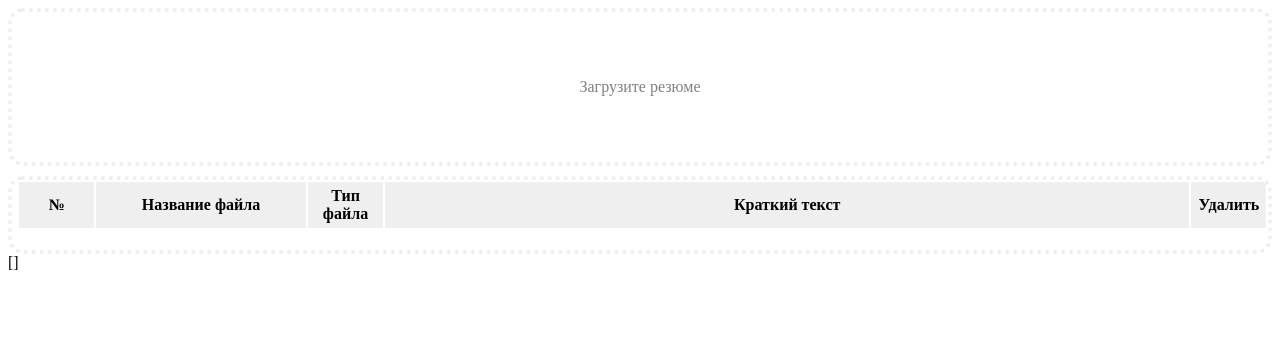
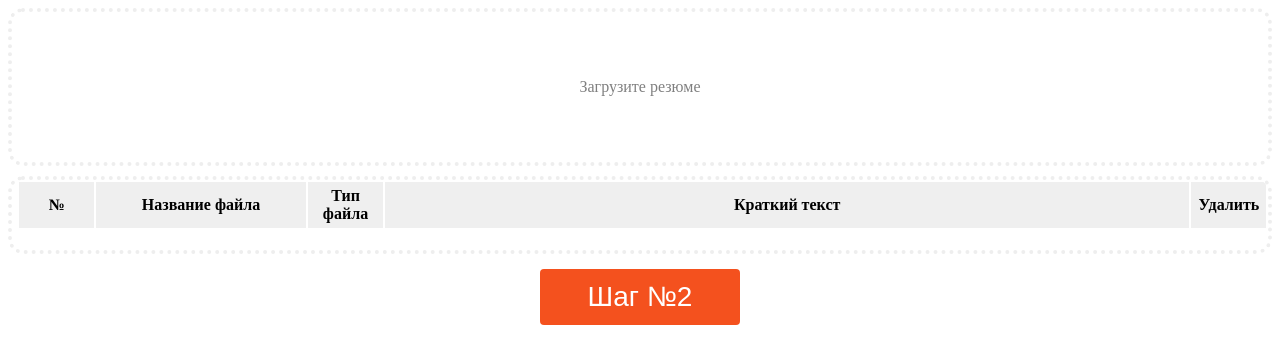
Before and after one commit to Nanix808/cv, a Vue app in the folder frontend/: page / in a window 1280 px wide. Shown: the top 364 px of the page. Built offline with nearby package versions, Linux system fonts and the light colour scheme.

Commit message:
add button next

```diff
--- a/frontend/package.json
+++ b/frontend/package.json
@@ -11,6 +11,7 @@
   "dependencies": {
     "pdfjs-dist": "^3.7.107",
     "vue": "^3.3.4",
+    "vue-router": "^4.2.2",
     "vuex": "^4.0.2"
   },
   "devDependencies": {
--- a/frontend/src/App.vue
+++ b/frontend/src/App.vue
@@ -1,47 +1,91 @@
 <script >
-import { ref, watchEffect } from 'vue';
+import { ref, computed } from 'vue';
+import { useStore } from 'vuex'
+import { useRouter, useRoute } from 'vue-router'
 import AreaUploader from '@/components/Area.vue';
 import TableWithStore from '@/components/Table_with_store.vue';
+import ButtonNext from '@/components/ui/button_next.vue';
 
 export default {
   components: {
     AreaUploader,
-    TableWithStore
+    TableWithStore,
+    ButtonNext
   },
 
   setup() {
-    const files = ref([]);
+
+    const store = useStore()
+    const router = useRouter()
+    const route = useRoute()
+    function pushWithQuery() {
+
+      // router.push({
+      //   name: 'search',
+
+      // })
+    }
+
+    const next_page = () => {
+      console.log("dddd")
+      // pushWithQuery()
+    }
 
 
-    const getData = async () => {
-      await fetch("https://api.chucknorris.io/jokes/random", {
-        method: 'GET' //optional
-    })
-      .then(async (response) => {
-        const data = await response.json()
-        console.log("data", data);
-        // this.data = data
-      })
-      .catch((error) => {return error})
 
-    };
+    // const getData = async () => {
+    //   await fetch("https://api.chucknorris.io/jokes/random", {
+    //     method: 'GET' //optional
+    // })
+    //   .then(async (response) => {
+    //     const data = await response.json()
+    //     console.log("data", data);
+    //     // this.data = data
+    //   })
+    //   .catch((error) => {return error})
 
-    watchEffect(() => console.log(files))
+    // };
 
-    return { files };
+
+
+    return {
+      lengthLoadingTexts: computed(() => store.getters.lengthTexts ? true : false),
+      next_page
+
+
+     };
   },
 };
 </script>
 
 <template>
   <div>
-    <AreaUploader v-model="files">
+    <AreaUploader>
     </AreaUploader>
     <TableWithStore></TableWithStore>
-    {{files }}
+
+
+    <div class="button_container">
+    <ButtonNext
+      @clicks="next_page"
+      :active = "lengthLoadingTexts"
+    >
+
+    </ButtonNext>
+  </div>
+
+
   </div>
 </template>
 
 <style scoped>
 
+.button_container{
+  margin-top: 10px;
+  display: flex;
+  align-items: center;
+  justify-content: center;
+}
+
+
 </style>
--- a/frontend/src/components/Area.vue
+++ b/frontend/src/components/Area.vue
@@ -26,19 +26,7 @@
         alt="Загрузите фото"
       >
     </div>
-    <!-- <div class="file-uploader__files">
-      <div
 
-        class="file-uploader__file"
-      >
-        <button
-          @click="increment"
-          class="file-uploader__remove"
-
-        > </button>
-        <img>
-      </div>
-    </div> -->
 
   </div>
 </template>
@@ -57,20 +45,21 @@ PDFJS.GlobalWorkerOptions.workerSrc ="https://cdn.jsdelivr.net/npm/pdfjs-dist@3.
 
 
 export default {
+
   components: {
 
   },
   props: {
-    modelValue: {
-      type: Array,
-      required: false,
-    },
+    // modelValue: {
+    //   type: Array,
+    //   required: false,
+    // },
   },
 
   emits: ['update:modelValue'],
 
   setup(props, { emit }) {
-    const { modelValue } = toRefs(props);
+    // const { modelValue } = toRefs(props);
     const store = useStore()
     const input = ref(null);
     const isDragStarted = ref(false);
@@ -103,35 +92,9 @@ export default {
       resolve(text);
     }
 
-
-        // var reader = new FileReader();
-        // reader.onload = (e) => {
-        //     var img = new Image();
-        //     img.onload = function () {
-        //       resolve(false);
-        //     };
-        //     img.onerror = function () {
-        //       resolve(true);
-        //     };
-        //     img.src = e.target.result;
-        // }
-        // reader.readAsDataURL(file);
     });
   }
 
-
-  //  const filesReader = (path) => {
-
-  //   const fileReader = new window.FileReader()
-  //     fileReader.readAsDataURL(path)
-  //     fileReader.onload = async ()=>{
-
-  //     let res = fileReader.result;
-  //     await extractText(res)
-  //   }
-
-
-  //  }
 
 
     const uploadFile = async (event) => {
@@ -167,16 +130,17 @@ export default {
 
     // const getSrc = (file: File) => URL.createObjectURL(file);
 
-    const needToUpload = computed(() => modelValue.value.length);
+    // const needToUpload = computed(() => modelValue.value.length);
 
     const uploadText = computed(() => {
-      if (needToUpload.value > 0) {
-        return `Вы загрузили ${needToUpload.value} 'резюме'`;
+
+      if (store.getters.lengthTexts > 0) {
+        return `Вы загрузили ${store.getters.lengthTexts} резюме`;
       }
 
 
 
-      if (needToUpload.value === 0) {
+      if (store.getters.lengthTexts === 0) {
         return 'Загрузите резюме';
       }
 
--- a/frontend/src/components/Table_with_store.vue
+++ b/frontend/src/components/Table_with_store.vue
@@ -20,7 +20,8 @@ export default {
       count: computed(() => store.state.count),
       lengthLoadingTexts: computed(() => store.getters.lengthTexts),
       allTexts: computed(() => store.getters.getAllTexts),
-      delText
+      delText,
+      clear_all: () => store.dispatch('clear'),
     //   increment: () => store.dispatch('increment'),
     //   decrement: () => store.dispatch('decrement'),
     };
@@ -70,7 +71,19 @@ export default {
               </td>
             </tr>
 
+
+
            </tbody>
+           <tfoot >
+              <tr class="clear_all"
+                  v-if="$store.getters.lengthTexts > 0"
+                  @click="clear_all"
+              >
+
+              <td colspan="5"><span> Очистить все</span></td>
+
+              </tr>
+              </tfoot>
         </table>
       </div>
 
@@ -170,8 +183,14 @@ max-width: 200px;
 width: 200px;
 }
 
-.allert {
-position: relative;
+
+
+.clear_all{
+    cursor: pointer;
+
+    &:hover{
+            color: red;
+           }
 }
 
 
--- /dev/null
+++ b/frontend/src/components/ui/button_next.vue
@@ -0,0 +1,82 @@
+<script>
+import {toRef } from 'vue'
+
+export default {
+
+
+    props: {
+    active: {
+      type: Boolean,
+      required: false,
+    },
+    emits: ['clicks'],
+  },
+    setup(props, {emit}) {
+      const active = toRef(() => props.active)
+      const click = () =>{
+        emit("clicks")
+      }
+
+      return {
+        active,
+        click
+    };
+    }
+    }
+
+
+
+</script>
+
+<template>
+<button class="button"
+        :class="{ 'active_button': active }"
+        @click="click"
+><span>Шаг №2</span></button>
+
+</template>
+<style>
+.button {
+  border-radius: 4px;
+  background-color: #f4511e;
+  border: none;
+  color: #FFFFFF;
+  text-align: center;
+  font-size: 28px;
+  padding: 12px;
+  width: 200px;
+  transition: all 0.5s;
+
+  margin: 5px;
+}
+.button.active_button{
+    background-color: green;
+    cursor: pointer;
+}
+
+.button span {
+
+  display: inline-block;
+  position: relative;
+  transition: 0.5s;
+}
+
+.button.active_button span:after {
+  content: '\00bb';
+  position: absolute;
+  opacity: 0;
+  top: 0;
+  right: -20px;
+  transition: 0.5s;
+}
+
+.button.active_button:hover span {
+  padding-right: 25px;
+}
+
+.button:hover span:after {
+  opacity: 1;
+  right: 0;
+}
+
+</style>
--- a/frontend/src/store/index.js
+++ b/frontend/src/store/index.js
@@ -17,6 +17,10 @@ export const store = createStore({
     increment(state) {
       state.countId++
     },
+    clear_all(state){
+      state.texts = []
+      state.countId = 0
+    },
     delText(state,{id}) {
       state.texts.splice(id, 1)
     },
@@ -27,6 +31,7 @@ export const store = createStore({
   },
   actions: {
     increment: ({ commit }) => commit('increment'),
+    clear: ({ commit }) => commit('clear_all'),
     addtext ({ commit }, text) {
       if (text.text.length > 0) {
           commit('increment'),
```
